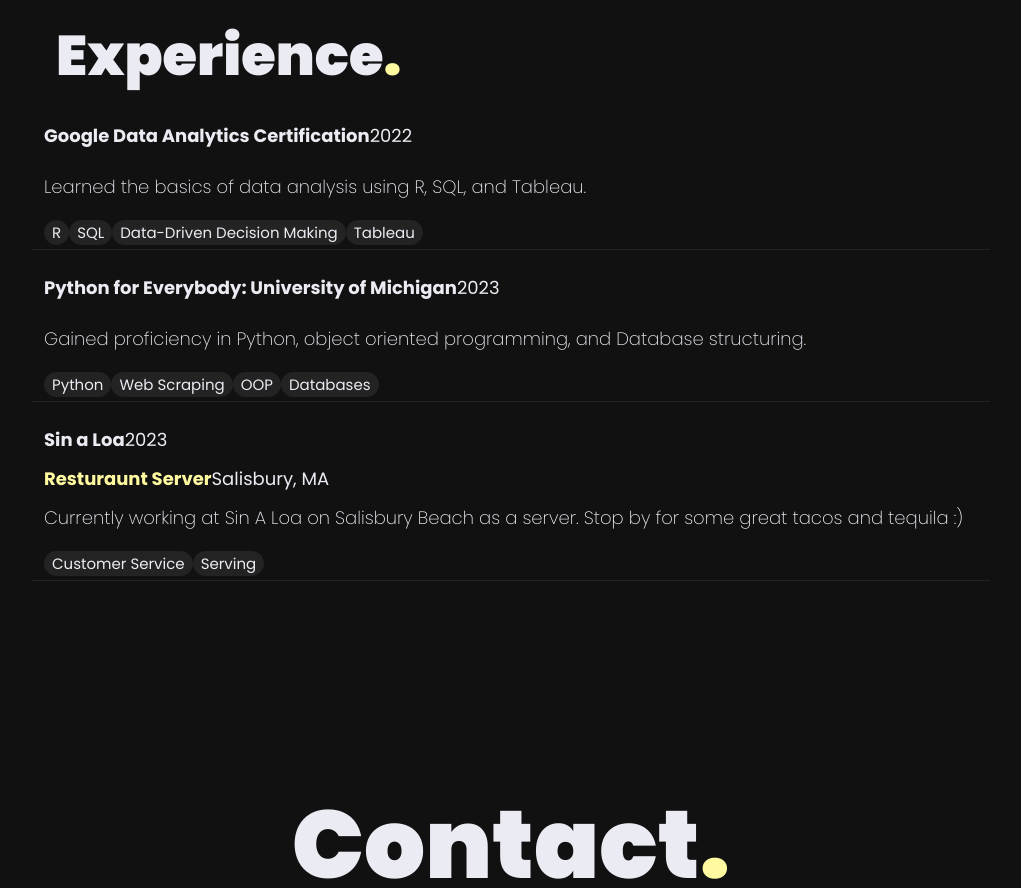
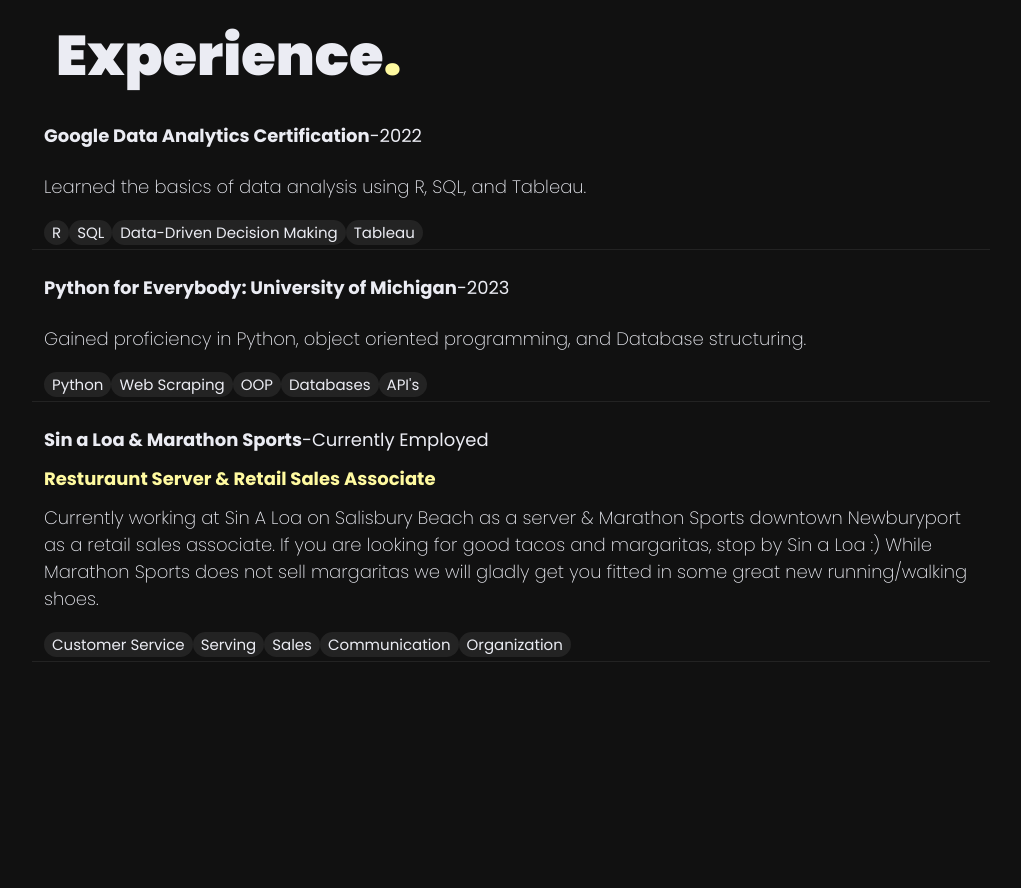
Before and after one commit to du693/portfolio-site, a Next.js app: page / in a window 1280 px wide. Shown: the part 2920-3808 px from the top of the page, without its empty margins (159-1180 px from the left). Built offline with nearby package versions, Linux system fonts and the light colour scheme.

Commit message:
editing Experience, readme, and projects

```diff
--- a/components/home/experience/Experience.tsx
+++ b/components/home/experience/Experience.tsx
@@ -29,15 +29,21 @@
 		location: "",
 		description:
 			"Gained proficiency in Python, object oriented programming, and Database structuring.",
-		skills: ["Python", "Web Scraping", "OOP", "Databases"],
+		skills: ["Python", "Web Scraping", "OOP", "Databases", "API's"],
 	},
 	{
-		title: "Sin a Loa",
-		position: "Resturaunt Server",
-		time: "2023",
-		location: "Salisbury, MA",
+		title: "Sin a Loa & Marathon Sports",
+		position: "Resturaunt Server & Retail Sales Associate",
+		time: "Currently Employed",
+		location: "",
 		description:
-			"Currently working at Sin A Loa on Salisbury Beach as a server. Stop by for some great tacos and tequila :)",
-		skills: ["Customer Service", "Serving"],
+			"Currently working at Sin A Loa on Salisbury Beach as a server & Marathon Sports downtown Newburyport as a retail sales associate. If you are looking for good tacos and margaritas, stop by Sin a Loa :) While Marathon Sports does not sell margaritas we will gladly get you fitted in some great new running/walking shoes.",
+		skills: [
+			"Customer Service",
+			"Serving",
+			"Sales",
+			"Communication",
+			"Organization",
+		],
 	},
 ];
--- a/components/home/experience/ExperienceItem.tsx
+++ b/components/home/experience/ExperienceItem.tsx
@@ -25,7 +25,7 @@
 					<span className={styles.title}>{title}</span>
 				</Reveal>
 				<Reveal>
-					<span>{time}</span>
+					<span>-{time}</span>
 				</Reveal>
 			</div>
 
--- a/components/home/projects/Projects.tsx
+++ b/components/home/projects/Projects.tsx
@@ -75,9 +75,8 @@
 		modalContent: (
 			<>
 				<p>
-					Here is the source code for this porfolio website. Inspired
-					by the website created by Tom is loading on youtube, this
-					portfolio website was a my first deployed React project
+					Here is the source code for this porfolio website. This
+					portfolio website is my first deployed React project
 					incorporating Typescript, Javascript, Scss, Next.js, and
 					vercel.
 				</p>
```
Also changed, not shown: 1 other file (tests, documents, lock files or other folders).
